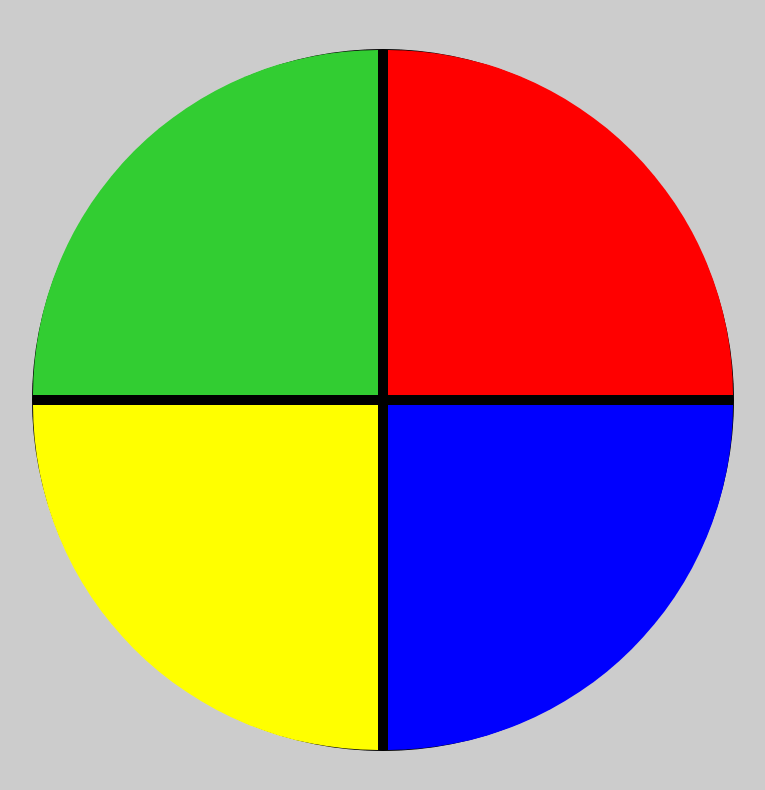
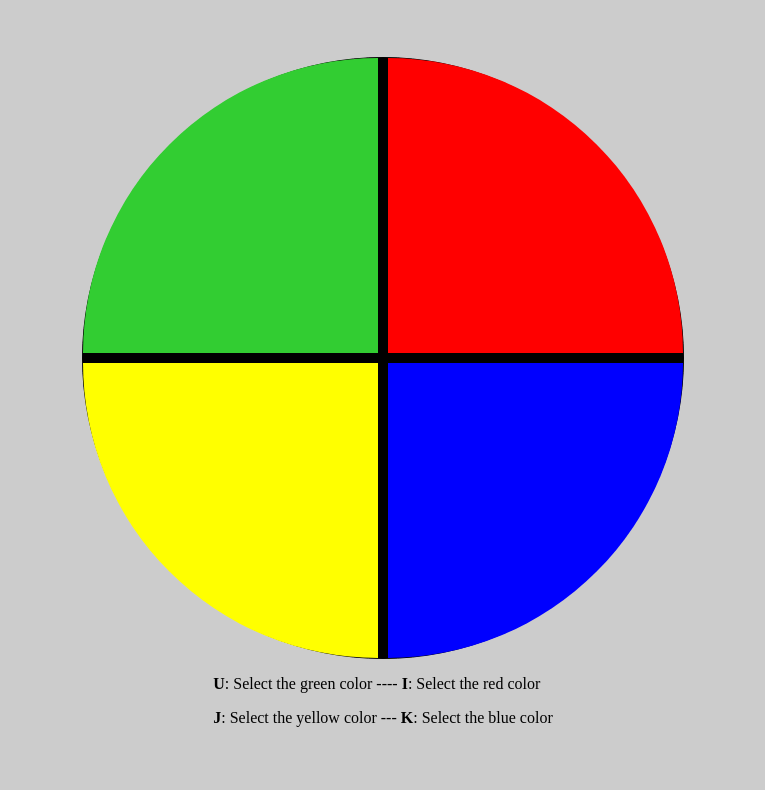
Before and after one commit to MarceloLaurent/genesis-dio-master, a plain HTML site: page index.html in a window 1280 px wide. Shown: the whole page, without its empty margins (257-1022 px from the left). Drawn offline with Linux system fonts and the light colour scheme.

Commit message:
Adicionando o footer

```diff
--- a/index.html
+++ b/index.html
@@ -14,6 +14,10 @@
             <div class="red"></div>
             <div class="green"></div>
         </div>
+        <footer>
+            <p><b>U</b>: Select the green color ---- <b>I</b>: Select the red color</p>
+            <p><b>J</b>: Select the yellow color --- <b>K</b>: Select the blue color</p>
+        </footer>
     </div>
     <script type="text/javascript" src="script.js"></script>
 </body>
--- a/style.css
+++ b/style.css
@@ -7,6 +7,7 @@ body {
     height: 100vh;
     width: 100vw;
     display: flex;
+    flex-direction: column;
     justify-content: center;
     align-items: center;
 }
@@ -19,8 +20,8 @@ body {
     border: 1px solid #000;
     background-color: #000;
     border-radius: 100%;
-    width: 700px;
-    height: 700px;
+    width: 600px;
+    height: 600px;
 }
 
 .blue {
@@ -50,3 +51,8 @@ body {
 .selected {
     opacity: 0.6;
 }
+
+.footer {
+    font-weight: bold;
+    justify-content: space-around;
+}
```
